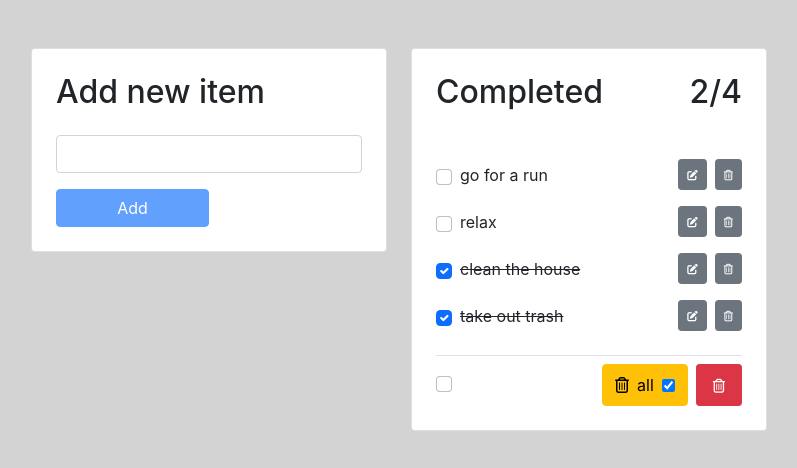
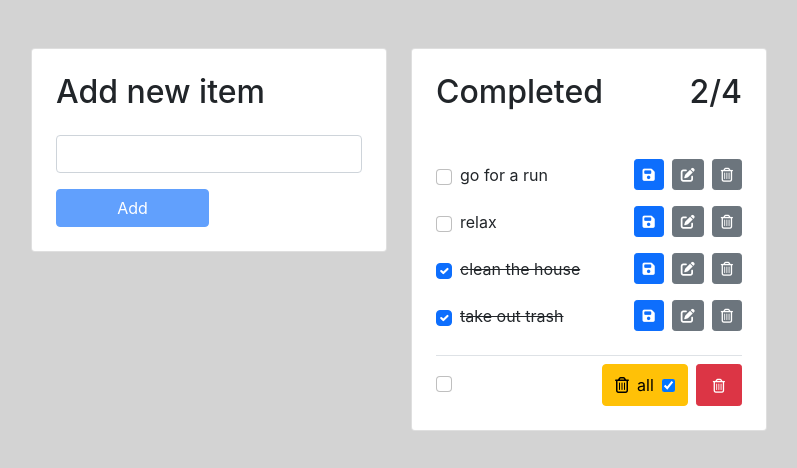
Before and after one commit to SilviuIordache/ReactToDo, a React (Create React App) app: page / in a window 1280 px wide. Shown: the top 468 px of the page, without its empty margins (241-1038 px from the left). Built offline with nearby package versions, Linux system fonts and the light colour scheme.

Commit message:
Progress

```diff
--- a/src/components/ToDoListItem/ToDoListItem.js
+++ b/src/components/ToDoListItem/ToDoListItem.js
@@ -1,6 +1,13 @@
 import React from 'react';
 
 export default class ToDoListItem extends React.Component {
+  constructor(props) {
+    super(props);
+    this.state = {
+      editMode: false,
+      editText: ''
+    }
+  }
 
   toggleCompletion = () => {
     this.props.toggleCompletion(this.props.index);
@@ -11,7 +18,22 @@ export default class ToDoListItem extends React.Component {
   }
 
   editItem = () => {
-    this.props.editItem(this.props.index)
+    // this.props.editItem(this.props.index)
+    this.setState({
+      editMode: true,
+      editText: this.props.item.text
+    })
+
+  }
+
+  handleEditChanges = (e) => {
+    this.setState({
+      editText: e.target.value
+    })
+  }
+
+  saveEditChanges = () => {
+    console.log('send changes')
   }
 
   ItemCompletion = () => {
@@ -30,22 +52,35 @@ export default class ToDoListItem extends React.Component {
       className += ' text-decoration-line-through';
     }
     return (
-      <p className={className}>{this.props.item.text}</p>
+      <div>
+        {this.state.editMode
+          ? <input onChange={this.handleEditChanges} value={this.state.editText}/>
+          : <p className={className}>{this.props.item.text}</p>
+        }
+      </div>
     )
   }
 
-  ItemDelete = () => {
+  DeleteButton = () => {
     return (
       <button className="btn btn-secondary btn-sm ms-2" onClick={this.deleteItem}>
-        <i className="far fa-xs fa-trash-alt"></i>
+        <i className="far fa-trash-alt"></i>
       </button>
     )
   }
 
-  ItemEdit = () => {
+  EditButton = () => {
     return (
       <button className="btn btn-secondary btn-sm ms-2" onClick={this.editItem}>
-        <i className="fas fa-xs fa-edit"></i>
+        <i className="fas fa-edit"></i>
+      </button>
+    )
+  }
+
+  SaveEditChangesButton = () => {
+    return (
+      <button className="btn btn-primary btn-sm ms-2" onClick={this.editItem}>
+        <i className="fas fa-save"></i>
       </button>
     )
   }
@@ -59,8 +94,9 @@ export default class ToDoListItem extends React.Component {
         </div>
 
         <div className='d-flex align-items-center'>
-          {this.ItemEdit()}
-          {this.ItemDelete()}
+          {this.SaveEditChangesButton()}
+          {this.EditButton()}
+          {this.DeleteButton()}
         </div>
 
       </div>
```
